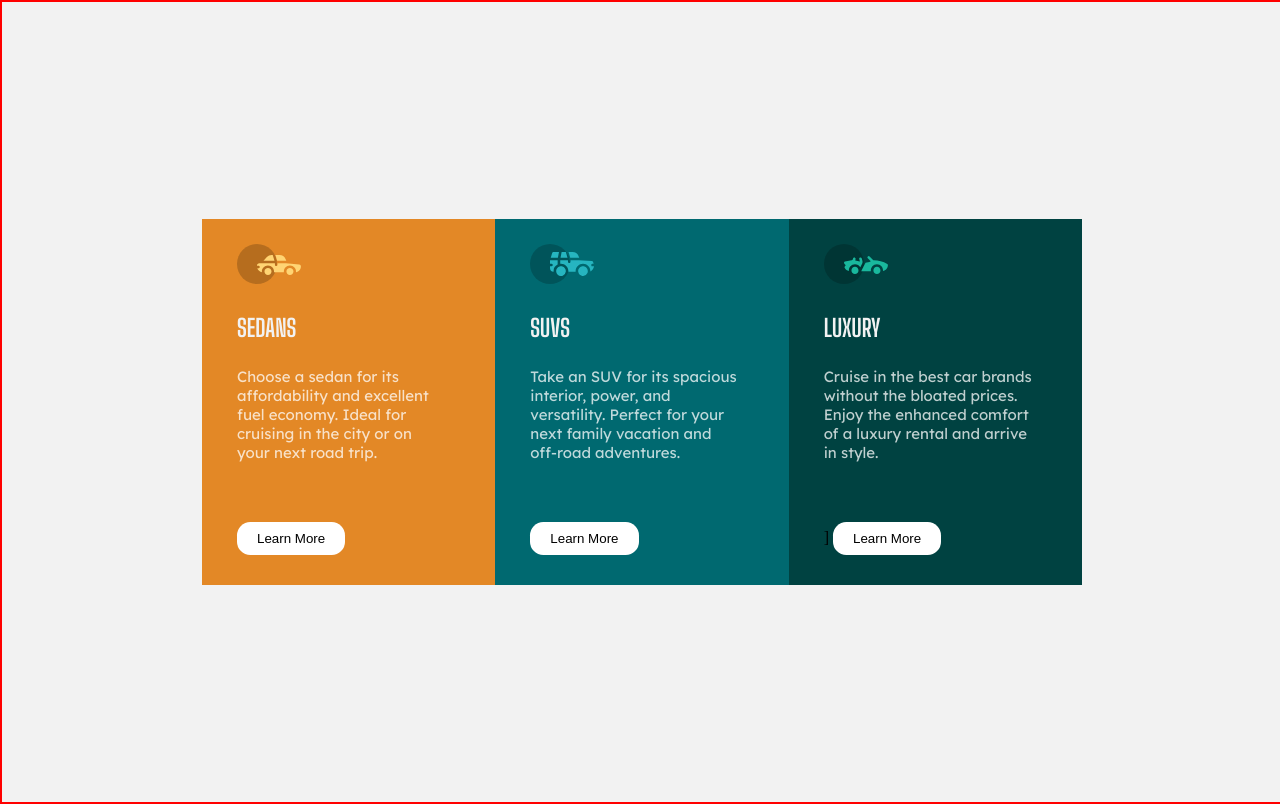
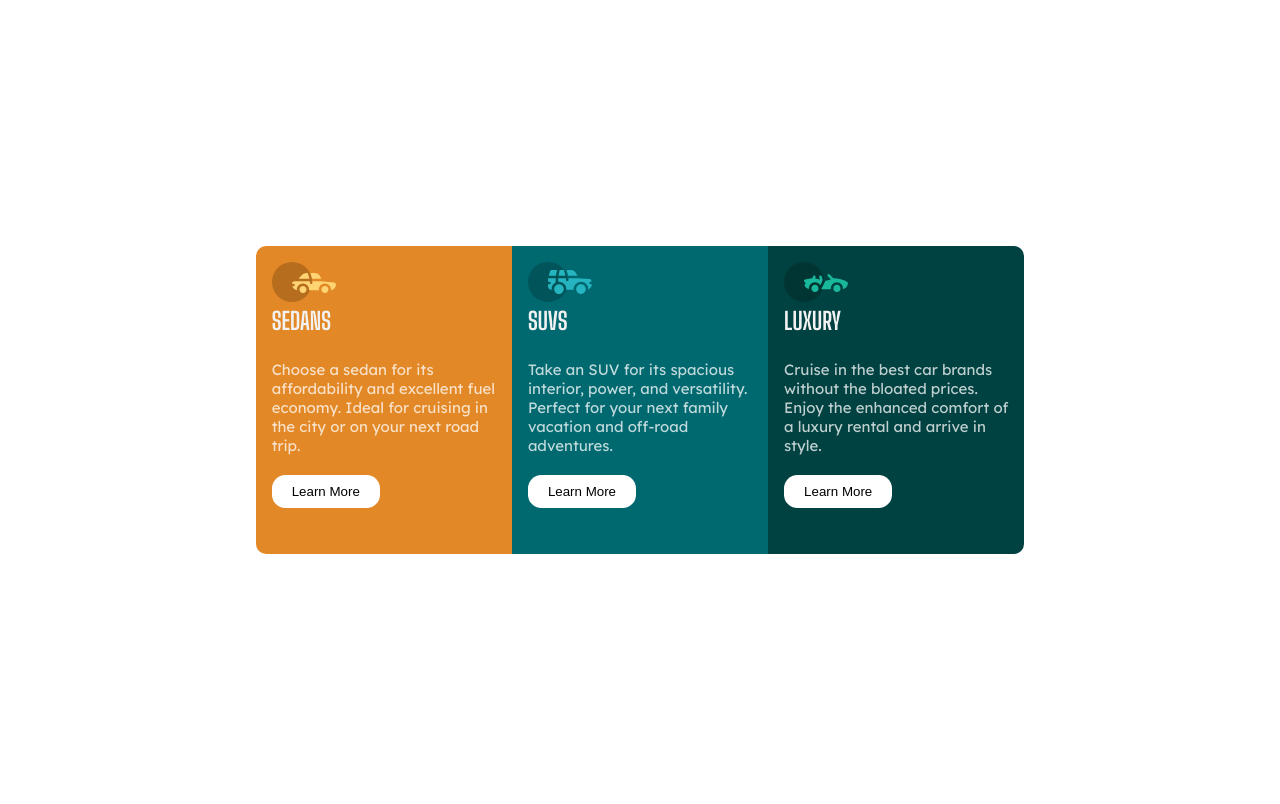
Before and after one commit to xysugino/3-column-preview, a plain HTML site: page index.html in a window 1280 px wide. Drawn offline with Linux system fonts and the light colour scheme.

Commit message:
fixed formatting

```diff
--- a/index.html
+++ b/index.html
@@ -2,21 +2,25 @@
 <html lang="en">
 <head>
   <meta charset="UTF-8">
-  <meta http-equiv="X-UA-Compatible" content="IE=edge">
-  <meta name="viewport" content="width=device-width, initial-scale=1.0">
-  <title>Document</title>
+  <meta name="viewport" content="width=device-width, initial-scale=1.0"> <!-- displays site properly based on user's device -->
+
+  <link rel="icon" type="image/png" sizes="32x32" href="./images/favicon-32x32.png">
+
+  <title>Frontend Mentor | 3-column preview card component</title>
   <link rel="stylesheet" href="styles.css">
   <link rel="preconnect" href="https://fonts.googleapis.com">
   <link rel="preconnect" href="https://fonts.gstatic.com" crossorigin>
   <link href="https://fonts.googleapis.com/css2?family=Big+Shoulders+Display:wght@700&family=Lexend+Deca&display=swap" rel="stylesheet">
 </head>
 <body>
-  <div class="grid-container">
+
+  <main class="grid-container">
+
 
     <div class="grid">
 
-      <div class="sedans">
-        <img class="icon" src="images/icon-sedans.svg">
+      <section class="sedans">
+        <img class="icon" src="images/icon-sedans.svg" alt="icon of sedan">
         <h2>SEDANS</h2>
         <p class="description-mobile">
           Choose a sedan for its <br>
@@ -25,18 +29,11 @@
           the city or on your next road<br>
           trip.
         </p>
-        <p class="description-desktop">
-          Choose a sedan for its <br>
-          affordability and excellent <br>
-          fuel economy. Ideal for <br>
-          cruising in the city or on <br>
-          your next road trip.
-        </p>
         <button class="learn">Learn More</button>
-      </div>
+      </section>
 
-      <div class="suvs">
-        <img class ="icon" src="images/icon-suvs.svg">
+      <section class="suvs">
+        <img class ="icon" src="images/icon-suvs.svg" alt="icon of suv">
         <h2>SUVS</h2>
         <p class="description-mobile">
           Take an SUV for its spacious <br>
@@ -45,18 +42,11 @@
           vacation and off-road <br>
           adventures.
         </p>
-        <p class="description-desktop">
-          Take an SUV for its spacious <br>
-          interior, power, and <br>
-          versatility. Perfect for your <br>
-          next family vacation and <br>
-          off-road adventures.
-        </p>
         <button class="learn">Learn More</button>
-      </div>
+      </section>
 
-      <div class="luxury">
-        <img class ="icon" src="images/icon-luxury.svg">
+      <section class="luxury">
+        <img class ="icon" src="images/icon-luxury.svg" alt="icon of luxury car">
         <h2>LUXURY</h2>
         <p class="description-mobile">
           Cruise in the best car brands<br>
@@ -65,23 +55,17 @@
           a luxury rental and arrive in <br>
           style.
         </p>
-
-        <p class="description-desktop">
-          Cruise in the best car brands<br>
-          without the bloated prices. <br>
-          Enjoy the enhanced comfort <br>
-          of a luxury rental and arrive <br>
-          in style.
-        </p>
-        ]
         <button class="learn">Learn More</button>
 
-      </div>
+      </section>
 
     </div>
 
+  </main>
 
-  </div>
+
+
+
 
 
 
--- a/styles.css
+++ b/styles.css
@@ -1,18 +1,7 @@
-* {
+*{
   margin: 0;
   padding: 0;
-}
 
-html,
-body{
-  background-color: hsl(0, 0%, 95%);
-  padding-top: 20px;
-  padding-bottom: 20px;
-}
-
-.icon{
-  padding-top: 25px;
-  padding-bottom: 25px;
 }
 
 p{
@@ -20,13 +9,19 @@ p{
   font-size: 15px;
   font-family: Lexend Deca;
   margin-bottom: 20px;
-  white-space: nowrap;
 }
 
 h2{
   color: hsl(0, 0%, 95%);
   font-family: Big Shoulders Display;
   margin-bottom: 25px;
+}
+
+body{
+  min-height: 100vh;
+  display: flex;
+  justify-content: center;
+  align-items: center;
 }
 
 button{
@@ -38,91 +33,54 @@ button{
 
 }
 
-.description-desktop{
-  display: none;
-}
-
-.grid{
-  width: 80%;
-  margin: 0 auto;
-  display: grid;
-  grid-template-columns: 1fr;
-}
-
-.sedans,
-.suvs,
-.luxury{
-  padding-left: 35px;
-  padding-right: 35px;
-}
-
 .sedans{
   background-color: hsl(31, 77%, 52%);
   border-top-left-radius: 10px;
   border-top-right-radius: 10px;
+  padding: 1rem;
 }
 
 .suvs{
   background-color: hsl(184, 100%, 22%);
+  padding: 1rem;
 }
 
 .luxury{
   background-color: hsl(179, 100%, 13%);
   border-bottom-left-radius: 10px;
   border-bottom-right-radius: 10px;
+  padding: 1rem;
 }
 
-@media only screen and (min-width: 768px){
-  body,
-  html{
-    padding: 0;
-    margin: 0;
-  }
 
-  .grid-container{
-    border: 2px solid red;
-    height: 100vh;
-    width: 100%;
-    display: flex;
-    justify-content: center;
-    align-items: center;
-  }
+.grid-container{
+  max-width: 50em;
+  margin: 1rem;
+}
+
+.grid{
+  display: grid;
+  grid-template-columns: 1fr;
+  flex: 1;
+}
 
 
+
+@media only screen and (min-width:768px){
   .grid{
     grid-template-columns: 1fr 1fr 1fr;
-    width: 55%;
-    flex: 1;
-    padding-left: 200px;
-    padding-right: 200px;
-   }
-
-  p{
-    margin-bottom: 60px;
   }
 
   .sedans{
-    border-top-left-radius: 0px;
+    border-top-left-radius: 10px;
+    border-bottom-left-radius: 10px;
     border-top-right-radius: 0px;
   }
 
   .luxury{
     border-bottom-left-radius: 0px;
-    border-bottom-right-radius: 0px;
+    border-bottom-right-radius: 10px;
+    border-top-right-radius: 10px;
   }
 
-  .description-desktop{
-    display: block;
-  }
-
-  .description-mobile{
-    display: none;
-  }
-
-
-
-
-
-
-
 }
```
